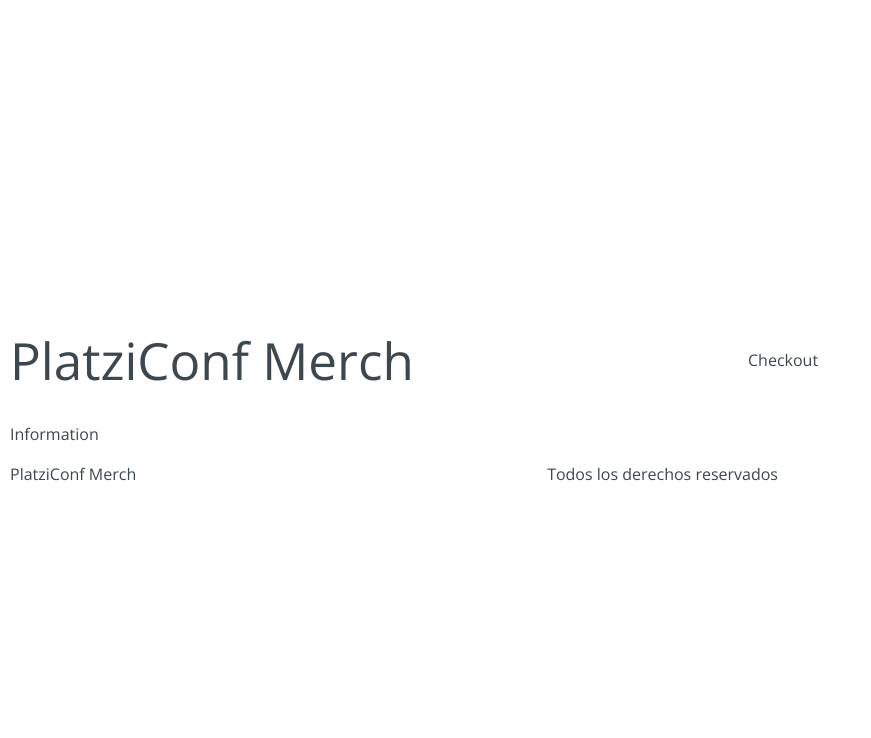
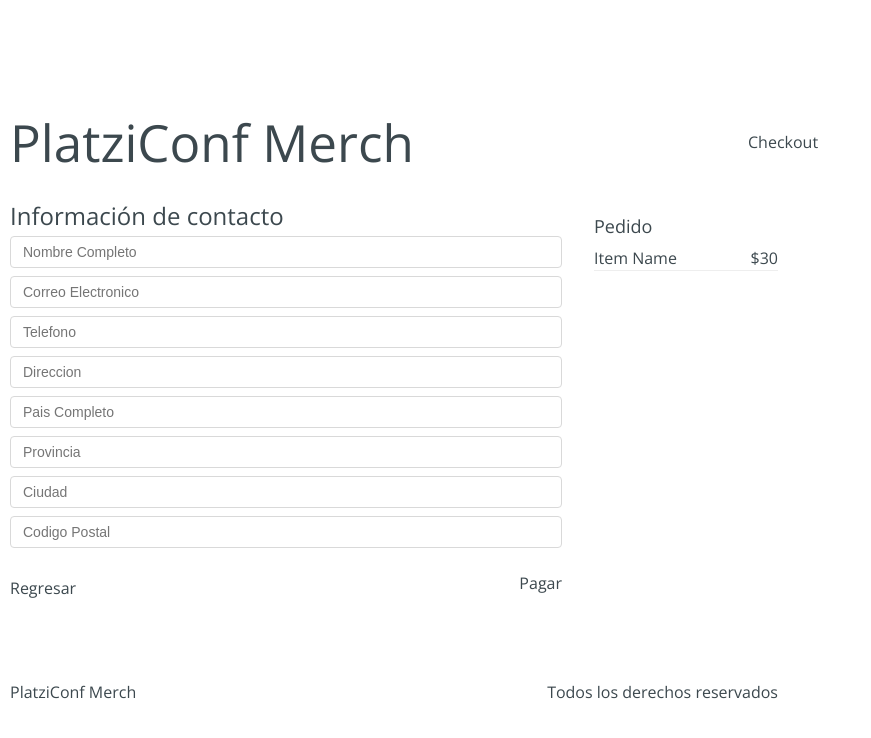
Before and after one commit to larturi/react-conf-platzi-vite, a React (Vite) app: page /checkout/information in a window 1280 px wide. Shown: the top 738 px of the page, without its empty margins (0-871 px from the left). Built offline with nearby package versions, Linux system fonts and the light colour scheme.

Commit message:
Payment & Success

```diff
--- a/src/components/Information/Information.jsx
+++ b/src/components/Information/Information.jsx
@@ -1,5 +1,41 @@
 import './Information.css'
 
 export const Information = () => {
-  return <div>Information</div>
+  return (
+    <div className="information">
+      <div className="information-content">
+        <div className="information-head">
+          <h2>Información de contacto</h2>
+        </div>
+
+        <div className="information-form">
+          <form action="">
+            <input type="text" placeholder="Nombre Completo" name="name" />
+            <input type="text" placeholder="Correo Electronico" name="email" />
+            <input type="text" placeholder="Telefono" name="phone" />
+            <input type="text" placeholder="Direccion" name="address" />
+            <input type="text" placeholder="Pais Completo" name="country" />
+            <input type="text" placeholder="Provincia" name="state" />
+            <input type="text" placeholder="Ciudad" name="city" />
+            <input type="text" placeholder="Codigo Postal" name="cp" />
+          </form>
+        </div>
+
+        <div className="information-buttons">
+          <div className="information-back">Regresar</div>
+          <div className="information-next">Pagar</div>
+        </div>
+      </div>
+
+      <div className="information-sidebar">
+        <h3>Pedido</h3>
+        <div className="information-item">
+          <div className="information-element">
+            <h4>Item Name</h4>
+            <span>$30</span>
+          </div>
+        </div>
+      </div>
+    </div>
+  )
 }
--- a/src/components/Payment/Payment.jsx
+++ b/src/components/Payment/Payment.jsx
@@ -1,5 +1,14 @@
 import './Payment.css'
 
 export const Payment = () => {
-  return <div>Payment</div>
+  return (
+    <div className="payment">
+      <div className="payment-content">
+        <h3>Resumen del Pedido</h3>
+        <div className="payment-button">Boton de pago con Paypal</div>
+      </div>
+
+      <div>Sidebar</div>
+    </div>
+  )
 }
--- a/src/components/Success/Success.jsx
+++ b/src/components/Success/Success.jsx
@@ -1,5 +1,16 @@
 import './Success.css'
 
 export const Success = () => {
-  return <div>Success</div>
+  return (
+    <div className="success">
+      <div className="success-content">
+        <h2>Leandro, gracias por tu compra</h2>
+        <span>Tu pedido llegara en 3 dias a tu direccion</span>
+
+        <div className="success-map">
+          <h4>Mapa</h4>
+        </div>
+      </div>
+    </div>
+  )
 }
```
